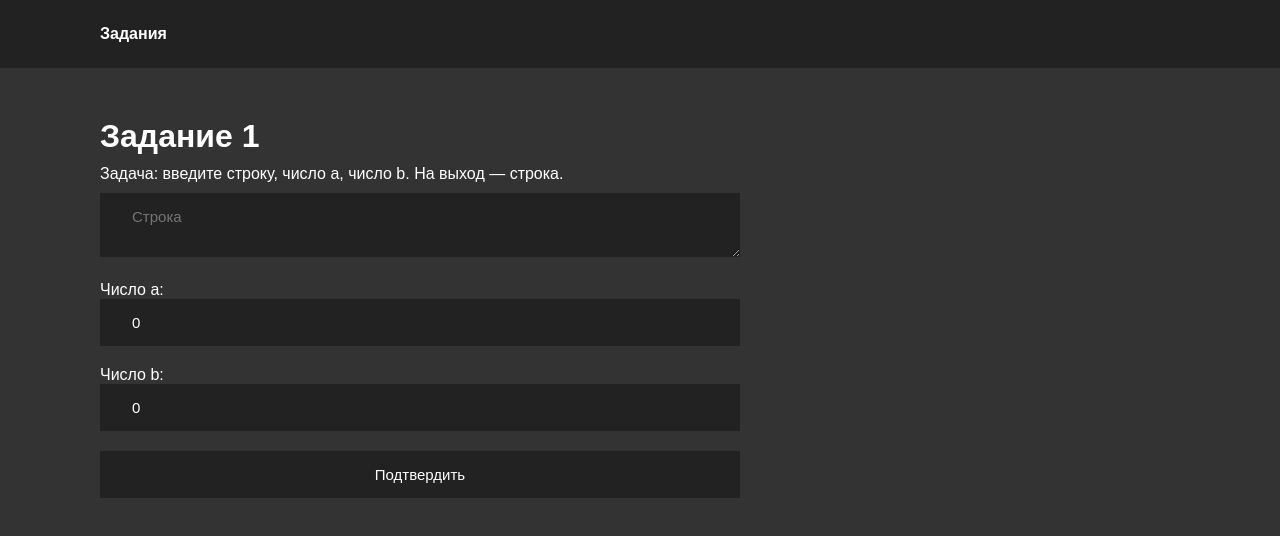
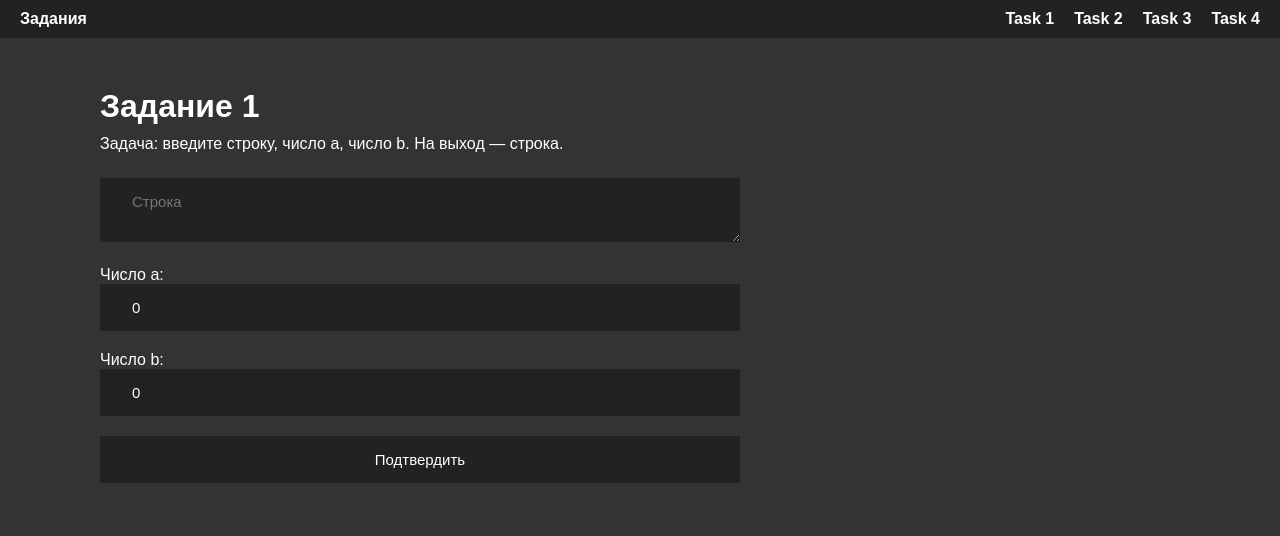
Before and after one commit to nirvana230129/TI_Front, a React (Create React App) app: page /task1 in a window 1280 px wide. Shown: the top 536 px of the page. Built offline with nearby package versions, Linux system fonts and the light colour scheme.

Commit message:
Header update

```diff
--- a/src/components/Header.js
+++ b/src/components/Header.js
@@ -1,10 +1,17 @@
 import React from 'react'
+import { Link } from 'react-router-dom';
 
 class Header extends React.Component {
     render() {
         return (
             <header className="header">
                 {this.props.title}
+                <nav>
+                    <Link to="/task1">Task 1</Link>
+                    <Link to="/task2">Task 2</Link>
+                    <Link to="/task3">Task 3</Link>
+                    <Link to="/task4">Task 4</Link>
+                </nav>
             </header>
         )
     }
--- a/src/css/main.css
+++ b/src/css/main.css
@@ -16,6 +16,30 @@ body {
     font-weight: 600;
 }
 
+.header {
+    display: flex;
+    justify-content: space-between;
+    align-items: center;
+    padding: 10px 20px;
+    background-color: #222;
+    color: white;
+}
+
+.header nav {
+    display: flex;
+    gap: 20px; /* Расстояние между ссылками */
+}
+
+.header nav a {
+    color: white;
+    text-decoration: none;
+}
+
+.header nav a:hover {
+    text-decoration: underline;
+}
+
+
 main {
     margin: 50px 100px;
     width: 50%;
@@ -24,7 +48,7 @@ main {
 
 .description {
     margin-top: 10px;
-    margin-bottom: 10px;
+    margin-bottom: 25px;
 }
 
 form input,
```
